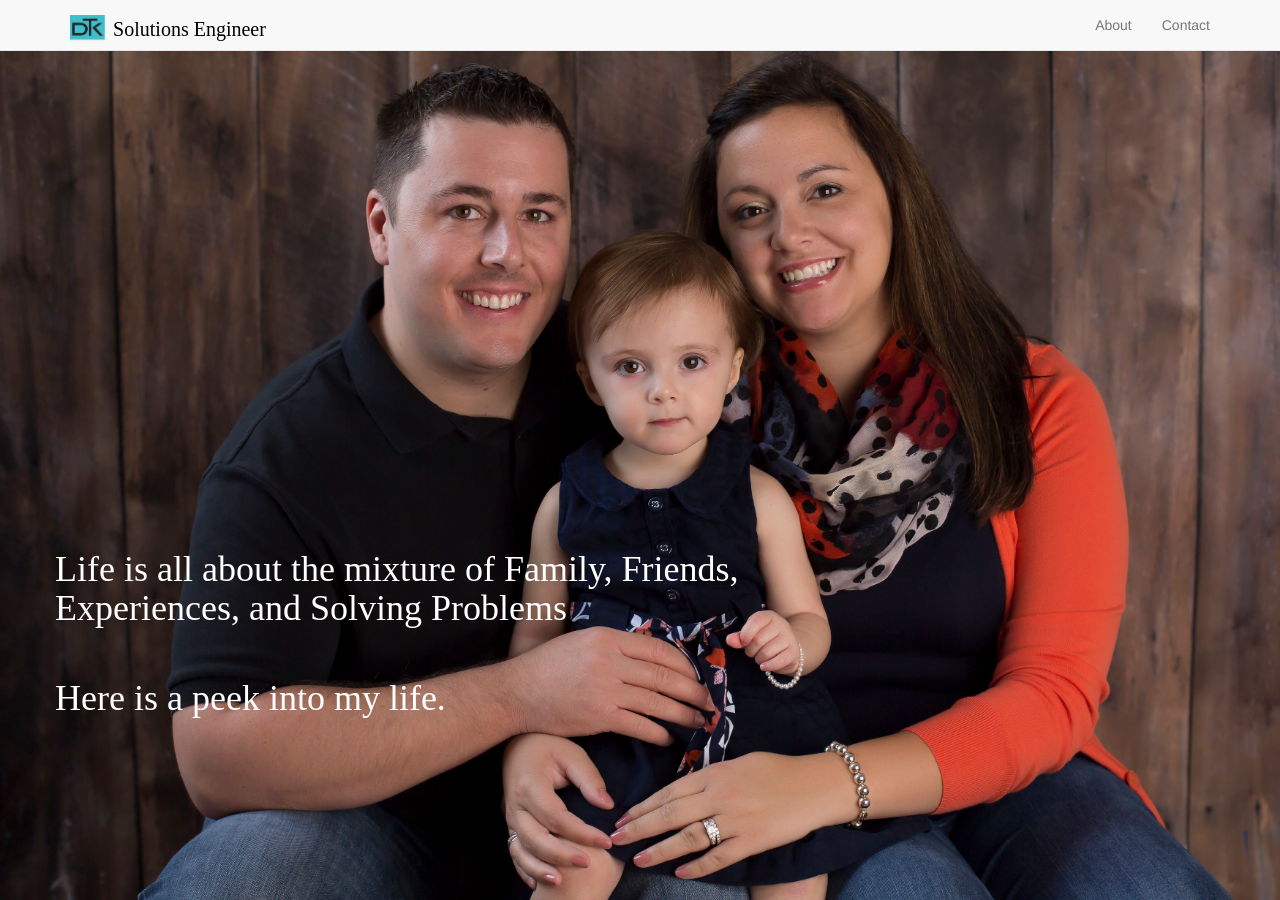
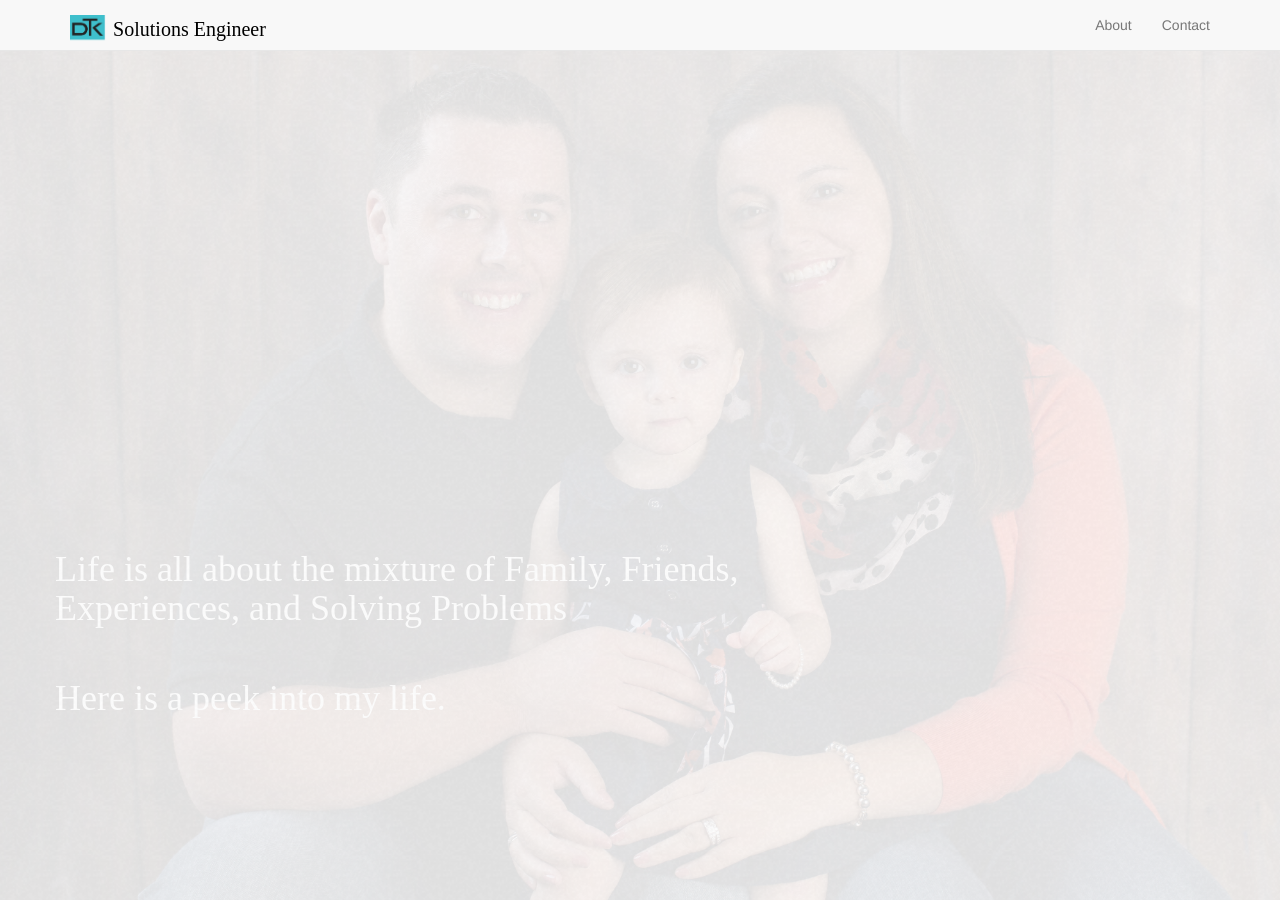
Before and after one commit to huihuiyihan/dtkocher.github.io, a Jekyll site: the page built from index.html, in a window 1280 px wide and 900 px high. Built offline with Jekyll 4.4.1, drawn with Linux system fonts in a browser that asks for light colours; nearby versions of some CDN libraries.

Commit message:
Add scrollReveal and fix up some of the transition stuff.

```diff
--- a/_includes/background.html
+++ b/_includes/background.html
@@ -1,4 +1,4 @@
-<div class="container-fluid background">
+<div class="container-fluid background" data-sr="wait 2.5s and then ease-in-out 100px">
   <div class="container">
     <div class="row">
       <h1>
--- a/_includes/head.html
+++ b/_includes/head.html
@@ -23,6 +23,7 @@
   <!-- Javascript -->
   <script src="https://ajax.googleapis.com/ajax/libs/jquery/1.11.1/jquery.min.js"></script>
   <script src="{{ "/js/bootstrap.min.js" | prepend: site.baseurl }}"></script>
+  <script src="{{ "/js/scrollReveal.min.js" | prepend: site.baseurl }}"></script>
   <script src="{{ "/js/main.js" | prepend: site.baseurl }}"></script>
   <!-- TODO:: Add Google stuff -->
 </head>
--- a/_sass/_background.scss
+++ b/_sass/_background.scss
@@ -17,5 +17,9 @@
 }
 
 .fade {
-  opacity:0;
+  opacity: 0.3;
 }
+
+.fade-out {
+  opacity: 0.1;
+}
--- a/js/main.js
+++ b/js/main.js
@@ -1,10 +1,16 @@
 $(function() {
   $(window).scroll(function() {
-    if ($(window).scrollTop() > ($(window).height()-300)) {
+    if ($(window).scrollTop() > $(window).height()-200) {
+      $(".background").addClass("fade-out");
+    }
+    else if ($(window).scrollTop() > ($(window).height()-400)) {
       $(".background").addClass("fade");
+      $(".background").removeClass("fade-out");
     }
-    else {
+    else if ($(window).scrollTop() < ($(window).height()-400)) {
       $(".background").removeClass("fade");
     }
   });
 });
+
+window.sr = new scrollReveal();
```
Also changed, not shown: js/scrollReveal.min.js (added).
